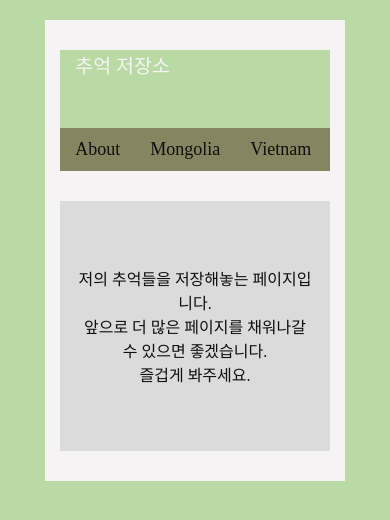
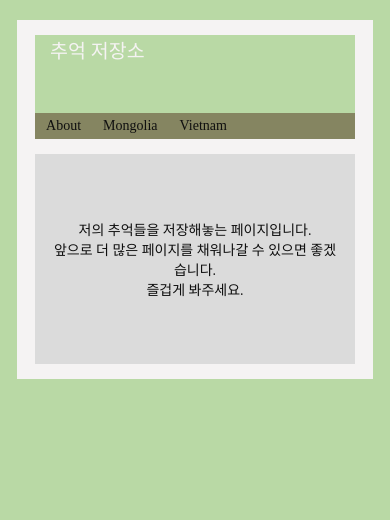
Before and after one commit to JMK1007/blog_practice, a plain HTML site: page index.html in a window 390 px wide. Drawn offline with Linux system fonts and the light colour scheme.

Commit message:
CSS: media query

```diff
--- a/style.css
+++ b/style.css
@@ -136,3 +136,28 @@ img {
   width: 50%;
   height: 50%;
 }
+
+@media screen and (max-width: 768px) {
+  .blog {
+    width: 95%;
+    margin: 20px auto;
+  }
+
+  .title__main {
+    margin: 15px auto;
+    margin-bottom: 0;
+  }
+
+  .menu {
+    font-size: var(--font-micro);
+    padding: 5px 11px;
+  }
+
+  .body {
+    font-size: var(--font-micro);
+  }
+
+  .body__description {
+    margin: 15px auto;
+  }
+}
```
